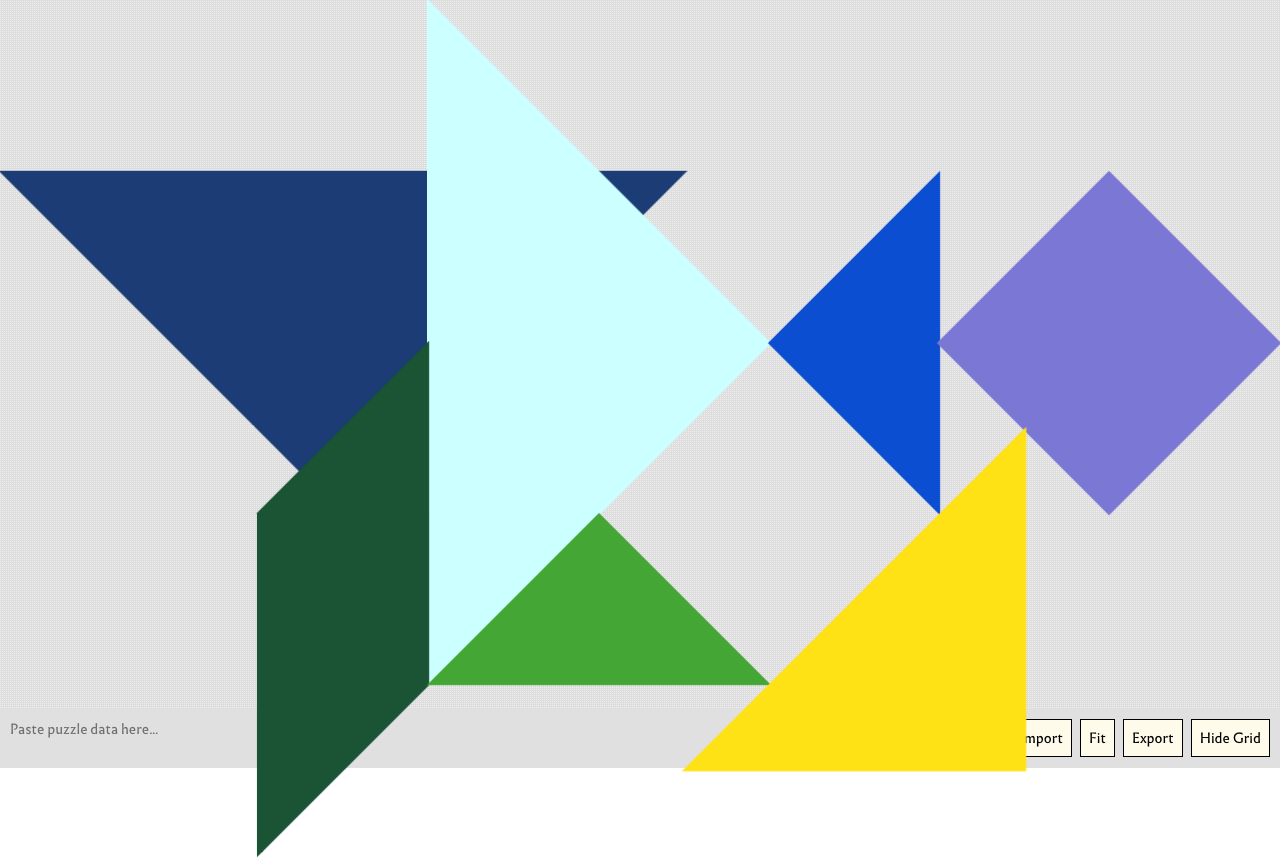
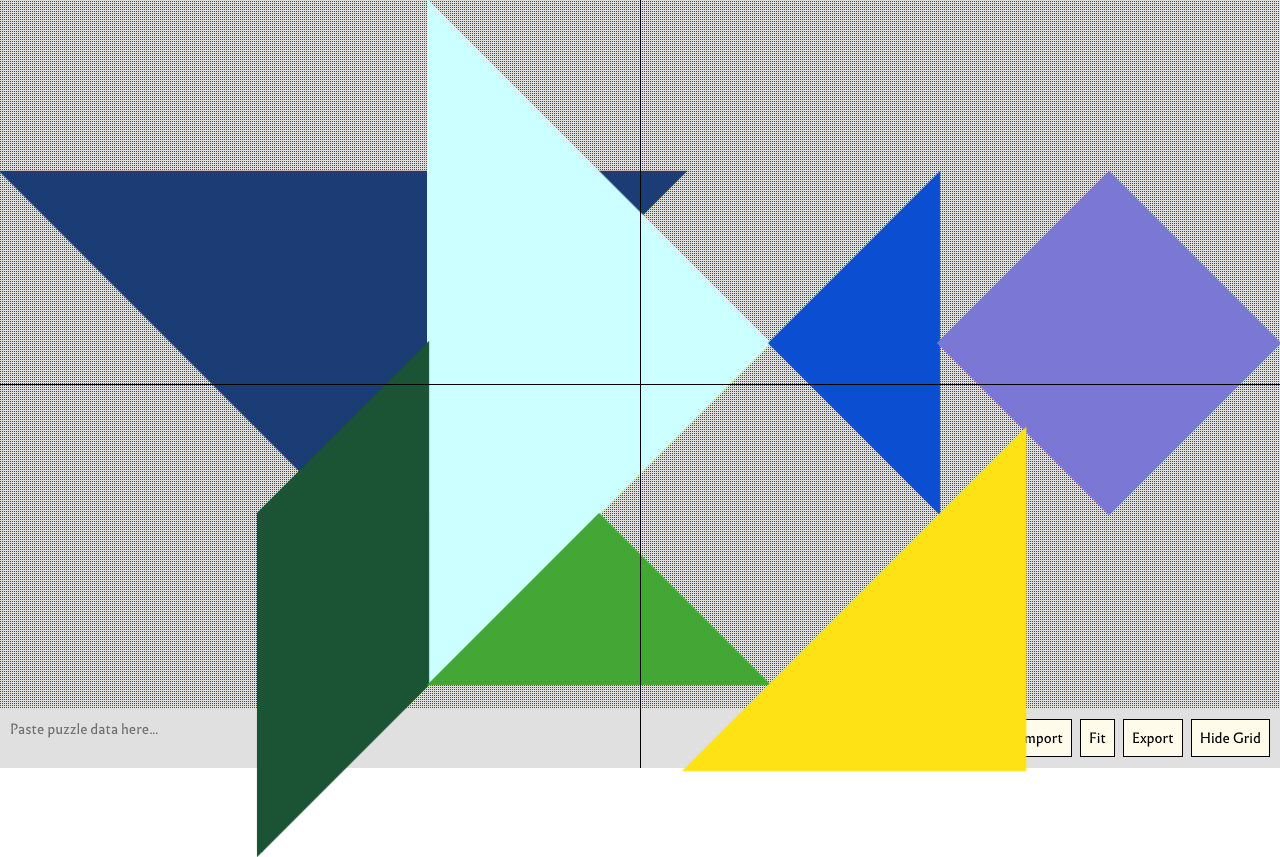
Before and after one commit to theopaolo/tangram-app, a SvelteKit app: page /editor in a window 1280 px wide. Built offline with nearby package versions, Linux system fonts and the light colour scheme.

Commit message:
editor edit

```diff
--- a/src/routes/editor/+page.svelte
+++ b/src/routes/editor/+page.svelte
@@ -400,8 +400,9 @@ function fitPuzzle() {
   .editor-canvas {
     flex-grow: 1;
     position: relative;
-    background-color: #f0f0f0;
+    background-color: red;
     overflow: visible;
+
   }
 
   .editor-canvas.show-grid {
@@ -469,10 +470,35 @@ function fitPuzzle() {
   .snap-indicator.vertex .dot {
     background: #22c55e; /* green-500 for vertex */
   }
+.vertical,
+.horizontal {
+  position: absolute;
+  background: black;
+  z-index: 1000;
+}
 
+/* Trait vertical : centré horizontalement */
+.vertical {
+  width: 1px;
+  height: 100%;
+  left: 50%;
+  top: 0;
+  transform: translateX(-50%);
+}
+
+/* Trait horizontal : centré verticalement */
+.horizontal {
+  width: 100%;
+  height: 1px;
+  top: 50%;
+  left: 0;
+  transform: translateY(-50%);
+}
 </style>
 
 <div class="editor-wrapper">
+      <span class="vertical"></span>
+  <span class="horizontal"></span>
   <div class="main-content">
     <div
       bind:this={puzzleContainer}
@@ -482,7 +508,6 @@ function fitPuzzle() {
       onpointerdown={() => activePieceId = null}
       use:observeResize
     >
-
       {#each pieces as piece (piece.id)}
         {@const pieceData = PIECES_DATA_WITH_VIEWBOX[piece.id]}
         <div
```
